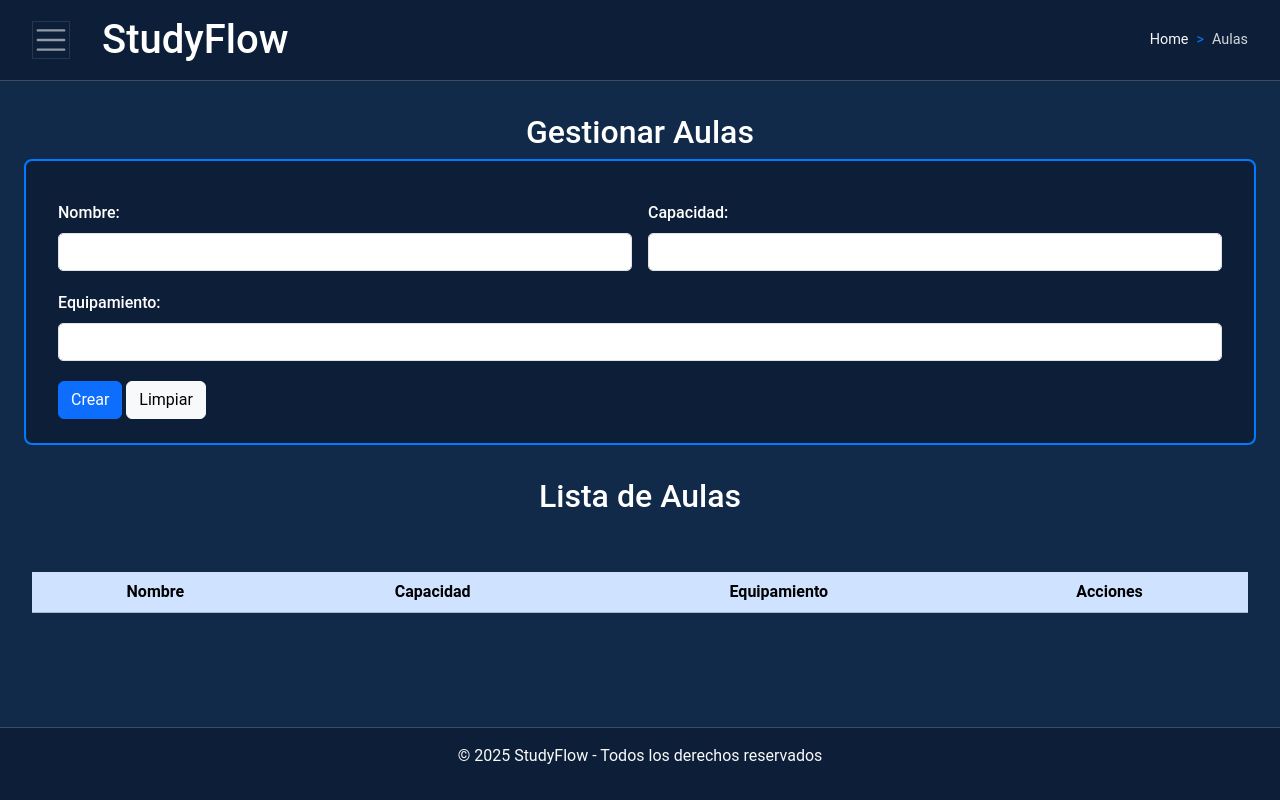
After one commit to quinito23/studyflow, a PHP site: page /aula.html in a window 1280 px wide. The commit adds this page. Run offline with PHP 8.4, Linux system fonts and the light colour scheme; lists and menus that the app fills with data are empty.

Commit message:
hecha la integracion de aulas y reservas funciona bien , pero le faltan cosas. En alguna pagina de resverva no se pone automaticamente el aula seleccioanada al editar, hay que mirar eso

```diff
--- /dev/null
+++ b/aula.html
@@ -0,0 +1,443 @@
+<!DOCTYPE html>
+<html lang="en">
+<head>
+    <meta charset="UTF-8">
+    <meta name="viewport" content="width=device-width, initial-scale=1.0">
+    <link href="https://cdn.jsdelivr.net/npm/bootstrap@5.3.5/dist/css/bootstrap.min.css" rel="stylesheet"
+        integrity="sha384-SgOJa3DmI69IUzQ2PVdRZhwQ+dy64/BUtbMJw1MZ8t5HZApcHrRKUc4W0kG879m7" crossorigin="anonymous">
+    <link rel="stylesheet" href="https://cdn.jsdelivr.net/npm/bootstrap-icons@1.11.3/font/bootstrap-icons.min.css">
+    <title>Aulas</title>
+    <style>
+        body {
+            font-family: 'Roboto', sans-serif;
+            background-color: #112a4a;
+            color: #f8f9fa;
+            font-size: 16px;
+            margin: 0;
+            min-height: 100vh;
+            display: flex;
+            flex-direction: column;
+        }
+
+        #aula-form {
+            border: 2px solid #007bff;
+            border-radius: 8px;
+            padding: 1.5rem;
+            background-color: #0d1f38;
+            margin-bottom: 2rem;
+        }
+
+        .header {
+            background-color: #0d1f38;
+            padding: 1rem 2rem;
+            color: white;
+            border-bottom: 1px solid #ffffff33;
+            display: flex;
+            flex-wrap: wrap;
+            justify-content: space-between;
+            align-items: center;
+        }
+
+        .header .d-flex {
+            gap: 1rem;
+            align-items: center;
+        }
+
+        .header h1 {
+            margin: 0;
+            font-size: clamp(1.5rem, 5vw, 2.5rem);
+            margin-left: clamp(1rem, 3vw, 2rem);
+        }
+
+        .navbar-toggler {
+            font-size: clamp(1rem, 3vw, 1.5rem);
+            margin-right: 1rem;
+            z-index: 1000;
+        }
+
+        .navbar-toggler-icon {
+            color: white;
+        }
+
+        .breadcrumb {
+            background-color: transparent;
+            padding: 0.5rem 0;
+            margin-bottom: 0;
+            font-size: clamp(0.7rem, 2vw, 0.9rem);
+        }
+
+        .breadcrumb-item+.breadcrumb-item::before {
+            color: #007bff;
+        }
+
+        .breadcrumb-item a {
+            color: #f8f9fa;
+            text-decoration: none;
+        }
+
+        .breadcrumb-item.active {
+            color: #d3d6db;
+        }
+
+        .offcanvas {
+            background-color: #0d1f38;
+            color: white;
+            width: 20vw !important;
+            min-width: 200px !important;
+        }
+
+        .offcanvas-header {
+            border-bottom: 1px solid #ffffff33;
+        }
+
+        .offcanvas-title {
+            color: white;
+            font-size: clamp(1rem, 3vw, 1.25rem);
+        }
+
+        .offcanvas-body .nav-link {
+            color: #f8f9fa;
+            padding: 0.75rem 1rem;
+            display: block;
+            text-decoration: none;
+            font-size: clamp(0.9rem, 2vw, 1rem);
+        }
+
+        .offcanvas-body .nav-link.active {
+            background-color: #007bff;
+            color: white;
+        }
+
+        .main-content {
+            padding: 2rem;
+            flex: 1;
+        }
+
+        h2 {
+            font-size: clamp(1.5rem, 4vw, 2rem);
+            color: #ffffff;
+            margin-bottom: 1.5rem;
+        }
+
+        .form-label {
+            font-weight: 500;
+            color: white;
+            font-size: clamp(0.9rem, 2vw, 1rem);
+        }
+
+        .form-control {
+            background-color: white;
+            color: #333;
+            border-radius: 5px;
+            font-size: clamp(0.8rem, 2vw, 1rem);
+        }
+
+        .btn-primary, .btn-light {
+            font-size: clamp(0.8rem, 2vw, 1rem);
+        }
+
+        .table thead {
+            background-color: #007bff;
+            color: white;
+        }
+
+        .table {
+            margin-top: 2rem;
+            background-color: #e9ecef;
+            color: #333;
+            font-size: clamp(0.7rem, 1.5vw, 1rem);
+        }
+
+        .table tbody tr {
+            background-color: #d3d6db;
+        }
+
+        .table th, .table td {
+            text-align: center;
+        }
+
+        .error-message, .success-message {
+            padding: 0.75rem;
+            border-radius: 5px;
+            margin-top: 1rem;
+            display: none;
+        }
+
+        .error-message {
+            background-color: #f8d7da;
+            color: #dc3545;
+        }
+
+        .success-message {
+            background-color: #d4edda;
+            color: #155724;
+        }
+
+        .error-text {
+            color: #dc3545;
+            font-size: 0.875rem;
+            margin-top: 0.25rem;
+            display: block;
+        }
+
+        .footer {
+            background-color: #0d1f38;
+            color: #f8f9fa;
+            text-align: center;
+            padding: 1rem;
+            border-top: 1px solid #ffffff33;
+            font-size: clamp(0.8rem, 2vw, 1rem);
+        }
+    </style>
+</head>
+<body>
+    <header class="header">
+        <div class="d-flex align-items-center navbar-dark">
+            <button class="navbar-toggler" type="button" data-bs-toggle="offcanvas" data-bs-target="#offcanvasSidebar"
+                aria-label="Toggle Navigation">
+                <span class="navbar-toggler-icon"></span>
+            </button>
+            <h1 class="mx-auto">StudyFlow</h1>
+        </div>
+        <nav style="--bs-breadcrumb-divider: '>';" aria-label="breadcrumb">
+            <ol class="breadcrumb">
+                <li class="breadcrumb-item"><a href="dashboardProfesor.php">Home</a></li>
+                <li class="breadcrumb-item active" aria-current="page">Aulas</li>
+            </ol>
+        </nav>
+    </header>
+
+    <div class="offcanvas offcanvas-start" tabindex="-1" id="offcanvasSidebar" aria-labelledby="offcanvasSidebarLabel">
+        <div class="offcanvas-header">
+            <h5 class="offcanvas-title" id="offcanvasSidebarLabel">StudyFlow</h5>
+            <button type="button" class="btn-close btn-close-white" data-bs-dismiss="offcanvas" aria-label="close"></button>
+        </div>
+        <div class="offcanvas-body">
+            <ul class="nav flex-column">
+                <li class="nav-item"><a class="nav-link" href="profesor.html">Profesores</a></li>
+                <li class="nav-item"><a class="nav-link" href="alumno.html">Alumnos</a></li>
+                <li class="nav-item"><a class="nav-link" href="tutor.html">Tutores</a></li>
+                <li class="nav-item"><a class="nav-link active" href="aula.html">Aulas</a></li>
+                <li class="nav-item"><a class="nav-link" href="asignatura.html">Asignaturas</a></li>
+                <li class="nav-item"><a class="nav-link" href="grupo.html">Grupos</a></li>
+                <li class="nav-item"><a class="nav-link" href="reservas.php">Reservas</a></li>
+                <li class="nav-item"><a class="nav-link" href="tareas.php">Tareas</a></li>
+                <li class="nav-item"><a class="nav-link" href="solicitud.html">Solicitudes</a></li>
+            </ul>
+        </div>
+    </div>
+
+    <main class="main-content">
+        <h2 class="text-center" id="form-title">Gestionar Aulas</h2>
+        <form id="aula-form" class="row g-3">
+            <div class="col-md-6">
+                <label for="nombre" class="form-label">Nombre:</label>
+                <input type="text" class="form-control" id="nombre" required>
+                <span id="nombre-error" class="error-text"></span>
+            </div>
+            <div class="col-md-6">
+                <label for="capacidad" class="form-label">Capacidad:</label>
+                <input type="number" class="form-control" id="capacidad" min="1" required>
+                <span id="capacidad-error" class="error-text"></span>
+            </div>
+            <div class="col-md-12">
+                <label for="equipamiento" class="form-label">Equipamiento:</label>
+                <input type="text" class="form-control" id="equipamiento">
+                <span id="equipamiento-error" class="error-text"></span>
+            </div>
+            <input type="hidden" id="id_aula">
+            <div class="d-grid gap-2 d-md-block">
+                <button class="btn btn-primary" type="submit">Crear</button>
+                <button type="reset" class="btn btn-light">Limpiar</button>
+            </div>
+        </form>
+        <div id="success-message" class="success-message"></div>
+        <div id="error-message" class="error-message"></div>
+
+        <h2 class="text-center">Lista de Aulas</h2>
+        <div class="table-responsive">
+            <table class="table" id="tabla-aulas">
+                <thead>
+                    <tr class="table-primary">
+                        <th scope="col">Nombre</th>
+                        <th scope="col">Capacidad</th>
+                        <th scope="col">Equipamiento</th>
+                        <th scope="col">Acciones</th>
+                    </tr>
+                </thead>
+                <tbody id="aulas-lista"></tbody>
+            </table>
+        </div>
+    </main>
+
+    <footer class="footer">
+        <p>© 2025 StudyFlow - Todos los derechos reservados</p>
+    </footer>
+
+    <script>
+        const aulaForm = document.getElementById('aula-form');
+        const aulasLista = document.getElementById('aulas-lista');
+        const errorMessage = document.getElementById('error-message');
+        const successMessage = document.getElementById('success-message');
+        const formTitle = document.getElementById('form-title');
+
+        function mostrarMensaje(tipo, mensaje) {
+            const elemento = document.getElementById(`${tipo}-message`);
+            elemento.textContent = mensaje;
+            elemento.style.display = 'block';
+            setTimeout(() => elemento.style.display = 'none', 5000);
+        }
+
+        function limpiarErrores() {
+            ['nombre-error', 'capacidad-error', 'equipamiento-error', 'error-message'].forEach(id => {
+                const elemento = document.getElementById(id);
+                elemento.textContent = '';
+                elemento.style.display = 'none';
+            });
+        }
+
+        function hacerSolicitud(url, metodo, datos, callback) {
+            const xhr = new XMLHttpRequest();
+            xhr.open(metodo, url, true);
+            xhr.setRequestHeader('Content-type', 'application/json');
+            xhr.onreadystatechange = function () {
+                if (xhr.readyState == 4) {
+                    callback(xhr.status, xhr.responseText);
+                }
+            };
+            xhr.send(datos ? JSON.stringify(datos) : null);
+        }
+
+        function cargarAulas() {
+            hacerSolicitud('aula_api.php', 'GET', null, function (status, response) {
+                try {
+                    const aulas = JSON.parse(response);
+                    aulasLista.innerHTML = '';
+                    aulas.forEach(aula => {
+                        const row = `
+                            <tr>
+                                <td>${aula.nombre}</td>
+                                <td>${aula.capacidad}</td>
+                                <td>${aula.equipamiento || '-'}</td>
+                                <td>
+                                    <button class="btn btn-warning btn-sm me-1" onclick="editarAula(${aula.id_aula})">
+                                        <i class="bi bi-pencil"></i>
+                                    </button>
+                                    <button class="btn btn-danger btn-sm" onclick="eliminarAula(${aula.id_aula})">
+                                        <i class="bi bi-trash"></i>
+                                    </button>
+                                </td>
+                            </tr>`;
+                        aulasLista.innerHTML += row;
+                    });
+                } catch (e) {
+                    mostrarMensaje('error', "Error al cargar las aulas: " + e.message);
+                }
+            });
+        }
+
+        function editarAula(id_aula) {
+            hacerSolicitud(`aula_api.php?id=${id_aula}`, 'GET', null, function (status, response) {
+                try {
+                    const aula = JSON.parse(response);
+                    document.getElementById('id_aula').value = aula.id_aula;
+                    document.getElementById('nombre').value = aula.nombre;
+                    document.getElementById('capacidad').value = aula.capacidad;
+                    document.getElementById('equipamiento').value = aula.equipamiento || '';
+                    formTitle.textContent = 'Editar Aula';
+                    document.querySelector('#aula-form button[type="submit"]').textContent = 'Actualizar';
+                } catch (e) {
+                    mostrarMensaje('error', "Error al cargar el aula: " + e.message);
+                }
+            });
+        }
+
+        function eliminarAula(id_aula) {
+            if (!confirm('¿Estás seguro de eliminar esta aula?')) return;
+            hacerSolicitud('aula_api.php', 'DELETE', { id_aula: id_aula }, function (status, response) {
+                try {
+                    const result = JSON.parse(response);
+                    if (status === 200 && result.message === "Aula eliminada exitosamente") {
+                        cargarAulas();
+                        mostrarMensaje('success', 'Aula eliminada exitosamente');
+                    } else {
+                        mostrarMensaje('error', result.message || "Error al eliminar el aula");
+                    }
+                } catch (e) {
+                    mostrarMensaje('error', "Error al eliminar el aula: " + e.message);
+                }
+            });
+        }
+
+        aulaForm.addEventListener('submit', function (event) {
+            event.preventDefault();
+
+            const id_aula = document.getElementById('id_aula').value;
+            const nombre = document.getElementById('nombre').value.trim();
+            const capacidad = parseInt(document.getElementById('capacidad').value);
+            const equipamiento = document.getElementById('equipamiento').value.trim();
+
+            // Validación básica
+            let errors = {};
+            if (!nombre) errors.nombre = "El nombre es obligatorio";
+            if (!capacidad || capacidad < 1) errors.capacidad = "La capacidad debe ser un número mayor a 0";
+
+            if (Object.keys(errors).length > 0) {
+                limpiarErrores();
+                Object.keys(errors).forEach(field => {
+                    document.getElementById(`${field}-error`).textContent = errors[field];
+                    document.getElementById(`${field}-error`).style.display = 'block';
+                });
+                return;
+            }
+
+            const aula = { id_aula, nombre, capacidad, equipamiento };
+
+            if (id_aula) {
+                hacerSolicitud('aula_api.php', 'PUT', aula, function (status, response) {
+                    try {
+                        const result = JSON.parse(response);
+                        if (status === 200 && result.message === "Aula actualizada exitosamente") {
+                            aulaForm.reset();
+                            document.getElementById('id_aula').value = '';
+                            formTitle.textContent = 'Gestionar Aulas';
+                            document.querySelector('#aula-form button[type="submit"]').textContent = 'Crear';
+                            cargarAulas();
+                            mostrarMensaje('success', 'Aula actualizada exitosamente');
+                        } else {
+                            mostrarMensaje('error', result.message || "Error al actualizar el aula");
+                        }
+                    } catch (e) {
+                        mostrarMensaje('error', "Error al actualizar el aula: " + e.message);
+                    }
+                });
+            } else {
+                hacerSolicitud('aula_api.php', 'POST', aula, function (status, response) {
+                    try {
+                        const result = JSON.parse(response);
+                        if (status === 200 && result.message === "Aula creada exitosamente") {
+                            aulaForm.reset();
+                            cargarAulas();
+                            mostrarMensaje('success', 'Aula creada exitosamente');
+                        } else {
+                            mostrarMensaje('error', result.message || "Error al crear el aula");
+                        }
+                    } catch (e) {
+                        mostrarMensaje('error', "Error al crear el aula: " + e.message);
+                    }
+                });
+            }
+        });
+
+        aulaForm.addEventListener('reset', function () {
+            document.getElementById('id_aula').value = '';
+            formTitle.textContent = 'Gestionar Aulas';
+            document.querySelector('#aula-form button[type="submit"]').textContent = 'Crear';
+            limpiarErrores();
+        });
+
+        window.onload = cargarAulas;
+    </script>
+    <script src="https://cdn.jsdelivr.net/npm/bootstrap@5.3.3/dist/js/bootstrap.bundle.min.js"></script>
+</body>
+</html>
--- a/aula.php
+++ b/aula.php
@@ -3,7 +3,7 @@
 class Aula
 {
     private $conn;
-    private $table_name;
+    private $table_name = "aula";
     public $id_aula;
     public $nombre;
     public $capacidad;
--- a/aula_api.php
+++ b/aula_api.php
@@ -2,16 +2,17 @@
 session_start();
 
 include_once 'DBConnection.php';
-include_once 'reserva.php';
+include_once 'aula.php';
 
 header("Content-Type: application/json; charset=UTF-8");
 header("Access-Control-Allow-Origin: *");
 header("Access-Control-Allow-Methods: GET, POST, PUT, DELETE");
 header("Access-Control-Allow-Headers: Content-Type, Authorization, X-Requested-With");
 
-// Verificar la autenticación
+// Verificar autenticación y rol
 if (!isset($_SESSION['id_usuario']) || ($_SESSION['rol'] != 'profesor' && $_SESSION['rol'] != 'administrador')) {
-    echo json_encode(array("message" => "Acceso denegado. Debes ser un profesor"));
+    echo json_encode(array("message" => "Acceso denegado", "error" => "No autorizado"));
+    http_response_code(403);
     exit;
 }
 
@@ -19,7 +20,12 @@ if (!isset($_SESSION['id_usuario']) || ($_SESSION['rol'] != 'profesor' && $_SESS
 $database = new DBConnection();
 $db = $database->getConnection();
 
-// Obtener los parámetros de horario y grupo desde el frontend
+$aula = new Aula($db);
+$method = $_SERVER['REQUEST_METHOD'];
+
+switch ($method) {
+    case 'GET':
+        // Obtener parámetros de horario y grupo para reservas
         $fecha = isset($_GET['fecha']) ? $_GET['fecha'] : null;
         $hora_inicio = isset($_GET['hora_inicio']) ? $_GET['hora_inicio'] : null;
         $hora_fin = isset($_GET['hora_fin']) ? $_GET['hora_fin'] : null;
@@ -27,16 +33,15 @@ $id_grupo = isset($_GET['id_grupo']) ? $_GET['id_grupo'] : null;
         $id_asignatura = isset($_GET['id_asignatura']) ? $_GET['id_asignatura'] : null;
         $id_reserva = isset($_GET['id_reserva']) ? $_GET['id_reserva'] : null;
 
-$aulas = array();
-
         if ($fecha && $hora_inicio && $hora_fin) {
             // Validar que la hora de finalización sea posterior a la hora de inicio
             if (strtotime($fecha . ' ' . $hora_fin) <= strtotime($fecha . ' ' . $hora_inicio)) {
-        echo json_encode(array('message' => 'La hora de finalización debe ser posterior a la hora de inicio'));
+                echo json_encode(array('message' => 'La hora de finalización debe ser posterior a la hora de inicio', 'error' => 'Invalid time range'));
+                http_response_code(400);
                 exit;
             }
 
-    // Consulta para obtener las aulas disponibles
+            // Consulta para obtener aulas disponibles
             $currentTime = date('Y-m-d H:i:s');
             $query = "SELECT a.id_aula, a.nombre
                       FROM aula a
@@ -45,7 +50,6 @@ if ($fecha && $hora_inicio && $hora_fin) {
                       AND (CONCAT(r.fecha, ' ', r.hora_fin) > :currentTime)
                       AND NOT (r.hora_fin <= :hora_inicio OR :hora_fin <= r.hora_inicio)";
 
-    // Excluir la reserva actual si id_reserva está presente
             if ($id_reserva) {
                 $query .= " AND (r.id_reserva != :id_reserva OR r.id_reserva IS NULL)";
             } else {
@@ -60,8 +64,9 @@ if ($fecha && $hora_inicio && $hora_fin) {
                 $query .= " AND id_reserva != :id_reserva";
             }
 
-    $query .= ") GROUP BY a.id_aula, a.nombre";
+            $query .= ") GROUP BY a.id_aula, a.nombre ORDER BY a.nombre ASC";
 
+            try {
                 $stmt = $db->prepare($query);
                 $stmt->bindParam(':fecha', $fecha);
                 $stmt->bindParam(':hora_inicio', $hora_inicio);
@@ -75,19 +80,111 @@ if ($fecha && $hora_inicio && $hora_fin) {
                 $listaAulas = $stmt->fetchAll(PDO::FETCH_ASSOC);
 
                 $aulas = array();
-    foreach ($listaAulas as $aula) {
+                foreach ($listaAulas as $aula_row) {
                     $aulas[] = array(
-            "id_aula" => $aula['id_aula'],
-            "nombre" => $aula["nombre"]
+                        "id_aula" => $aula_row['id_aula'],
+                        "nombre" => $aula_row['nombre']
                     );
                 }
+
+                if (empty($aulas)) {
+                    echo json_encode(array("message" => "No hay aulas disponibles para el horario seleccionado", "aulas" => []));
                 } else {
-    // Si no se proporcionan horarios, devolver todas las aulas
-    $query = "SELECT id_aula, nombre FROM aula";
-    $stmt = $db->prepare($query);
-    $stmt->execute();
-    $aulas = $stmt->fetchAll(PDO::FETCH_ASSOC);
+                    echo json_encode($aulas);
                 }
+            } catch (PDOException $e) {
+                echo json_encode(array("message" => "Error en la consulta de aulas", "error" => $e->getMessage()));
+                http_response_code(500);
+                exit;
+            }
+        } elseif (isset($_GET['id'])) {
+            // Obtener un aula específica
+            $aula->id_aula = $_GET['id'];
+            if ($aula->leer()) {
+                echo json_encode(array(
+                    "id_aula" => $aula->id_aula,
+                    "nombre" => $aula->nombre,
+                    "capacidad" => $aula->capacidad,
+                    "equipamiento" => $aula->equipamiento
+                ));
+            } else {
+                echo json_encode(array("message" => "Aula no encontrada", "error" => "Not found"));
+                http_response_code(404);
+            }
+        } else {
+            // Obtener todas las aulas
+            try {
+                $aulas = $aula->leer_todos();
+                echo json_encode($aulas);
+            } catch (PDOException $e) {
+                echo json_encode(array("message" => "Error al obtener aulas", "error" => $e->getMessage()));
+                http_response_code(500);
+            }
+        }
+        break;
 
-echo json_encode($aulas);
+    case 'POST':
+        // Crear un nuevo aula
+        $data = json_decode(file_get_contents("php://input"));
+        if (isset($data->nombre) && isset($data->capacidad) && isset($data->equipamiento)) {
+            $aula->nombre = $data->nombre;
+            $aula->capacidad = $data->capacidad;
+            $aula->equipamiento = $data->equipamiento;
+
+            if ($aula->crear()) {
+                echo json_encode(array("message" => "Aula creada exitosamente", "id_aula" => $aula->id_aula));
+                http_response_code(201);
+            } else {
+                echo json_encode(array("message" => "No se pudo crear el aula", "error" => "Creation failed"));
+                http_response_code(500);
+            }
+        } else {
+            echo json_encode(array("message" => "Faltan datos requeridos", "error" => "Missing data"));
+            http_response_code(400);
+        }
+        break;
+
+    case 'PUT':
+        // Actualizar un aula existente
+        $data = json_decode(file_get_contents("php://input"));
+        if (isset($data->id_aula) && isset($data->nombre) && isset($data->capacidad) && isset($data->equipamiento)) {
+            $aula->id_aula = $data->id_aula;
+            $aula->nombre = $data->nombre;
+            $aula->capacidad = $data->capacidad;
+            $aula->equipamiento = $data->equipamiento;
+
+            if ($aula->actualizar()) {
+                echo json_encode(array("message" => "Aula actualizada exitosamente"));
+            } else {
+                echo json_encode(array("message" => "No se pudo actualizar el aula", "error" => "Update failed"));
+                http_response_code(500);
+            }
+        } else {
+            echo json_encode(array("message" => "Faltan datos requeridos", "error" => "Missing data"));
+            http_response_code(400);
+        }
+        break;
+
+    case 'DELETE':
+        // Eliminar un aula
+        $data = json_decode(file_get_contents("php://input"));
+        if (isset($data->id_aula)) {
+            $aula->id_aula = $data->id_aula;
+            if ($aula->eliminar()) {
+                echo json_encode(array("message" => "Aula eliminada exitosamente"));
+            } else {
+                echo json_encode(array("message" => "No se pudo eliminar el aula", "error" => "Deletion failed"));
+                http_response_code(500);
+            }
+        } else {
+            echo json_encode(array("message" => "Faltan datos requeridos", "error" => "Missing data"));
+            http_response_code(400);
+        }
+        break;
+
+    default:
+        echo json_encode(array("message" => "Método no permitido", "error" => "Method not allowed"));
+        http_response_code(405);
+        break;
+}
 ?>
```
Lines whose indentation alone changed are shown as unchanged.
